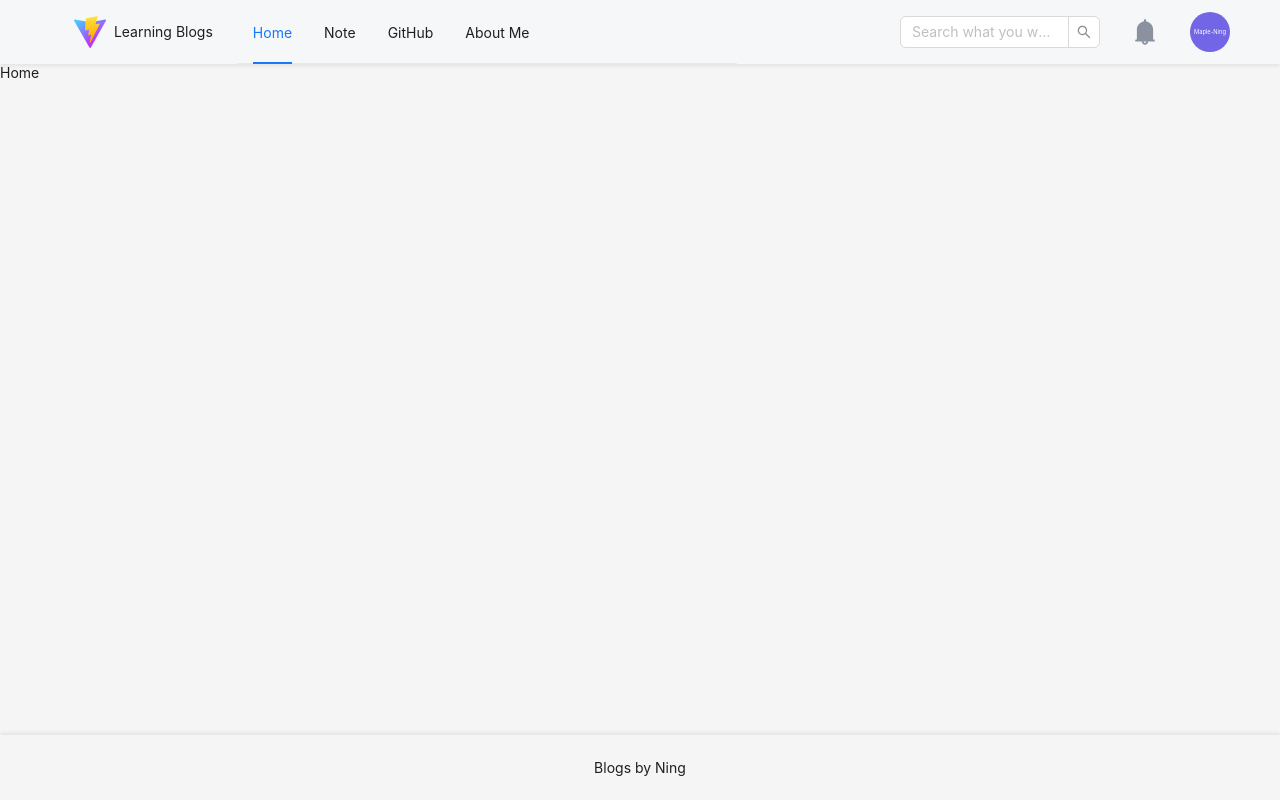
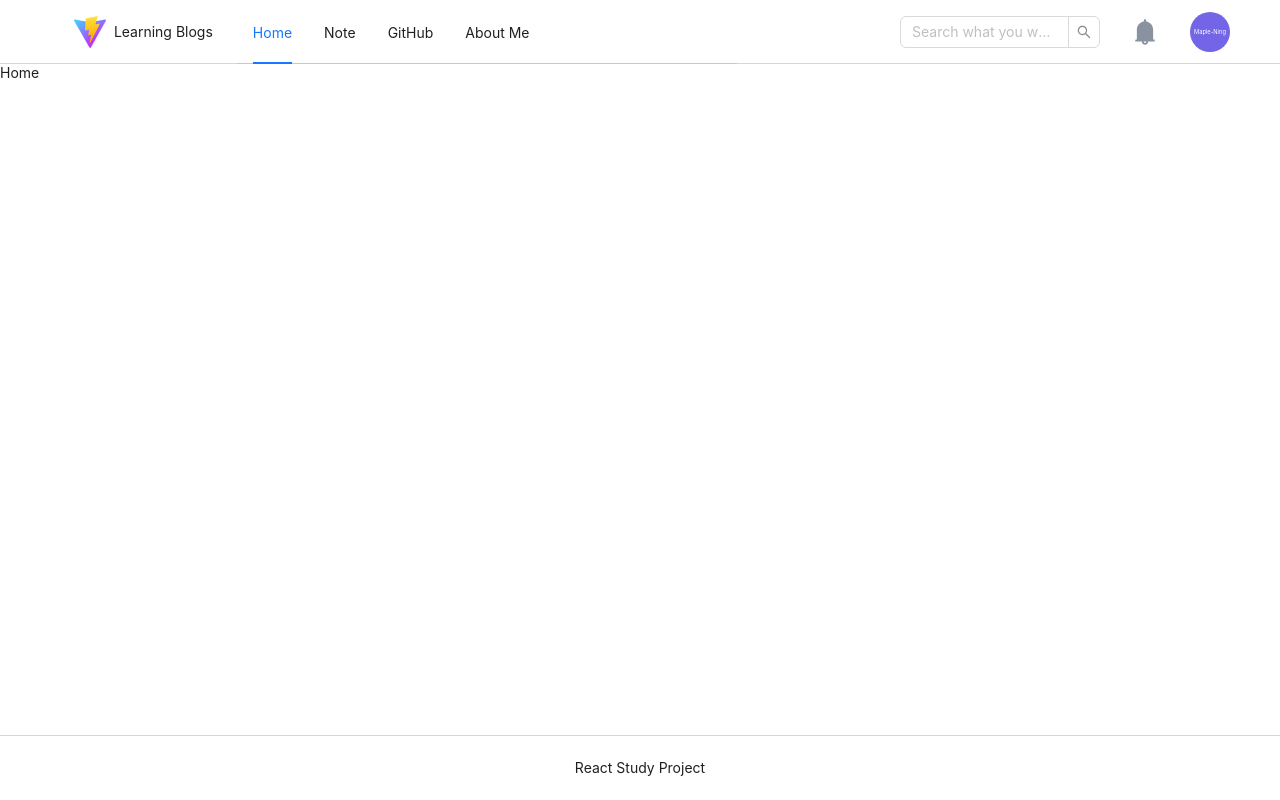
Before and after one commit to Maple-ning/react-vite-app, a React (Vite) app: page /home in a window 1280 px wide. Built offline with nearby package versions, Linux system fonts and the light colour scheme.

Commit message:
架构优化

```diff
--- a/src/assets/styles/layout.scss
+++ b/src/assets/styles/layout.scss
@@ -1,9 +1,17 @@
 .layout-container {
-  min-height: 100vh;
+  height: 100vh;
   display: flex;
+  flex-direction: column;
+  overflow: hidden;
+}
+
+.layout-content-main {
+  flex: 1;
+  overflow-y: auto;
 }
 
 .footer-container {
   text-align: center;
-  box-shadow: 0 -2px 4px #00000014;
+  background: #fff;
+  box-shadow: rgb(208, 215, 222) 0px 1px 0px 0px inset;
 }
--- a/src/components/UserDrawer/index.module.scss
+++ b/src/components/UserDrawer/index.module.scss
@@ -1,5 +1,29 @@
+.user-container {
+  display: flex;
+  flex-direction: column;
+}
+
 .user-title {
   padding: 8px 8px 0 8px;
+  height: 48px;
+  font-weight: 600;
   display: flex;
+  align-items: center;
   justify-content: space-between;
 }
+
+.user-body {
+  padding: 0 8px 16px 8px;
+  flex-grow: 1;
+  overflow-y: auto;
+}
+
+.user-li {
+  padding: 6px 8px 8px 8px;
+  line-height: 21px;
+  color: rgb(31, 35, 40);
+  &:hover {
+    background-color: rgba(208, 215, 222, 0.32);
+    cursor: pointer;
+  }
+}
--- a/src/components/UserDrawer/index.tsx
+++ b/src/components/UserDrawer/index.tsx
@@ -1,24 +1,43 @@
 import React, { useState } from 'react';
-import { Drawer } from 'antd';
+import { Avatar, Drawer } from 'antd';
 import { CloseOutlined } from '@ant-design/icons';
+import { useNavigate } from "react-router-dom";
+import { removeLocalStorage } from "@/utils/publicFn";
 import style from "./index.module.scss";
 
-const UserDrawr: React.FC = (props) => {
-
+const UserDrawer: React.FC = (props) => {
+  const navigate = useNavigate();
+  const [user] = useState("Maple-Ning");
   const onClose = () => {
     props.setOpen(false);
+  };
+  const signOut = () => {
+    removeLocalStorage("learn-token");
+    removeLocalStorage("selectKey");
+    navigate("/login");
   };
 
   return (
     <>
-      <Drawer placement="right" closable={false} onClose={onClose} open={props.open}>
-        <div className={style["user-title"]}>
-          <span>Maple-Ning</span>
-          <CloseOutlined onClick={onClose} />
+      <Drawer bodyStyle={{ padding: 0 }} placement="right" closable={false} onClose={onClose} open={props.open}>
+        <div className={style["user-container"]}>
+          <div className={style["user-title"]}>
+            <span>
+              <Avatar style={{ backgroundColor: "#7265e6", marginRight: "8px", verticalAlign: 'middle' }} size="middle">
+                {user}
+              </Avatar>
+              Maple-Ning
+            </span>
+            <CloseOutlined onClick={onClose} />
+          </div>
+          <ul className={style["user-body"]}>
+            <li className={style["user-li"]}>Setting</li>
+            <li className={style["user-li"]} onClick={signOut}>Sign out</li>
+          </ul>
         </div>
       </Drawer>
     </>
   );
 };
 
-export default UserDrawr;
+export default UserDrawer;
--- a/src/layout/footer.tsx
+++ b/src/layout/footer.tsx
@@ -5,7 +5,7 @@ const {  Footer } = Layout;
 
 const FooterView = () => {
   return (
-    <Footer className="footer-container">Blogs by Ning</Footer>
+    <Footer className="footer-container">React Study Project</Footer>
   )
 }
 
--- a/src/layout/index.tsx
+++ b/src/layout/index.tsx
@@ -9,15 +9,11 @@ import "@/assets/styles/layout.scss";
 function LayoutContainer() {
     return (
         <Layout className="layout-container">
-            <Layout>
-                <Layout className="layout-content-wrap">
-                    <Header />
-                    <Content>
-                        <Outlet />
-                    </Content>
-                    <Footer />
-                </Layout>
-            </Layout>
+            <Header />
+            <Content className="layout-content-main">
+                <Outlet />
+            </Content>
+            <Footer />
         </Layout>
     );
 }
--- a/src/layout/style/topMenu.scss
+++ b/src/layout/style/topMenu.scss
@@ -1,10 +1,10 @@
-$blogs-header-bg: #f6f7f8;
+$blogs-header-bg: #fff;
 
 .blogs-header {
   min-height: 64px;
   width: 100%;
   background: $blogs-header-bg;
-  box-shadow: 0 2px 4px #00000014;
+  box-shadow: rgb(208, 215, 222) 0px -1px 0px 0px inset;
 }
 
 .blogs-header-bar {
--- /dev/null
+++ b/src/pages/Home/index.scss
@@ -0,0 +1,6 @@
+.home-view {
+  max-width: 1440px;
+  margin: 0 auto;
+  height: 100vh;
+  background-color: #fff;
+}
--- a/src/pages/Home/index.tsx
+++ b/src/pages/Home/index.tsx
@@ -1,9 +1,12 @@
 import React from 'react';
+import "./index.scss";
 
-const Home:React.FC = () => {
-  return <div>
-    Home
-  </div>
+const Home: React.FC = () => {
+  return (
+    <div className="home-view">
+      Home
+    </div>
+  )
 }
 
 export default Home;
--- a/src/pages/Login/index.scss
+++ b/src/pages/Login/index.scss
@@ -20,7 +20,9 @@
   position: relative;
   height: 20vh;
   background: pink;
-  text-align: center;
+  display: flex;
+  justify-content: center;
+  align-items: center;
   line-height: 10vh;
   font-size: 26px;
   font-weight: bolder;
```
